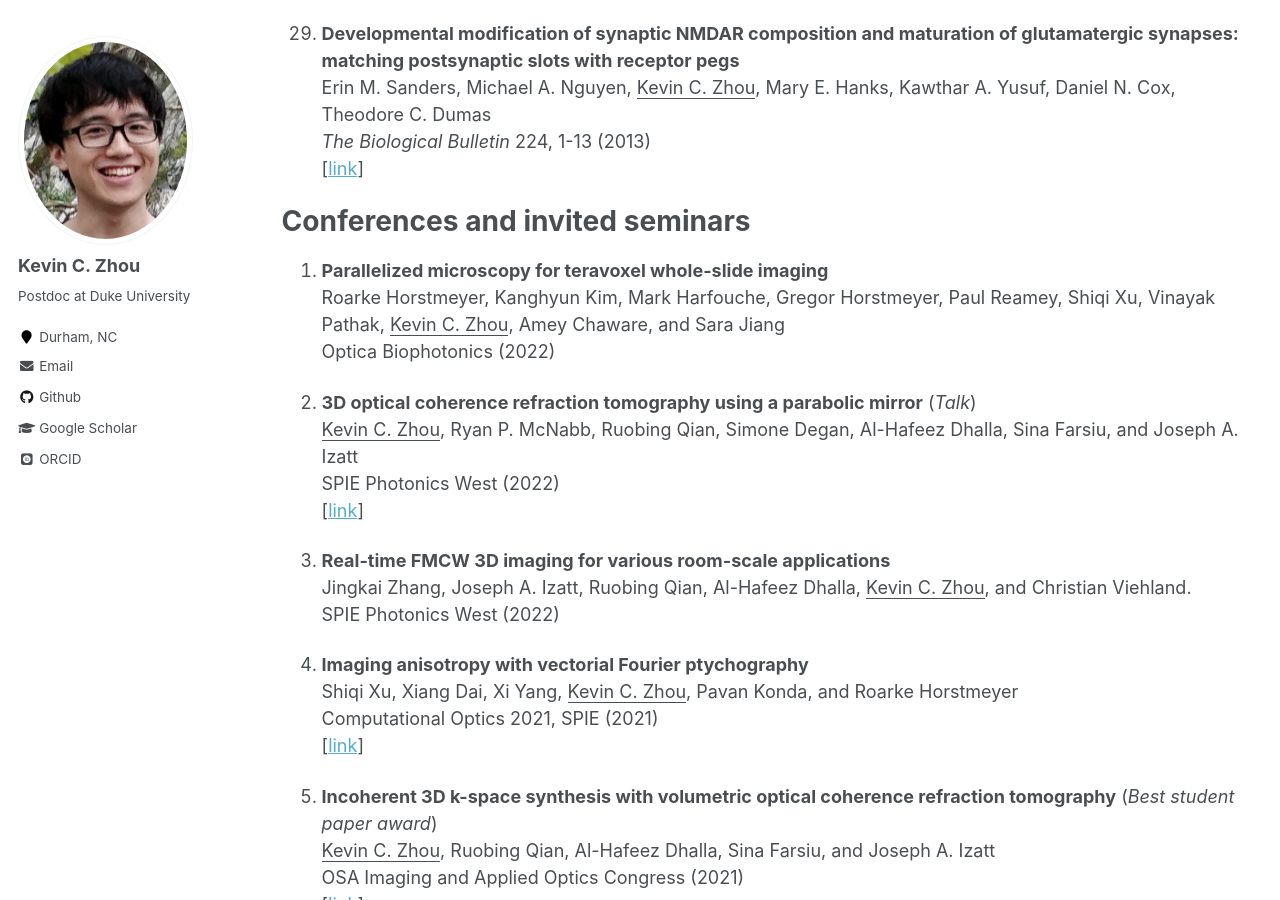
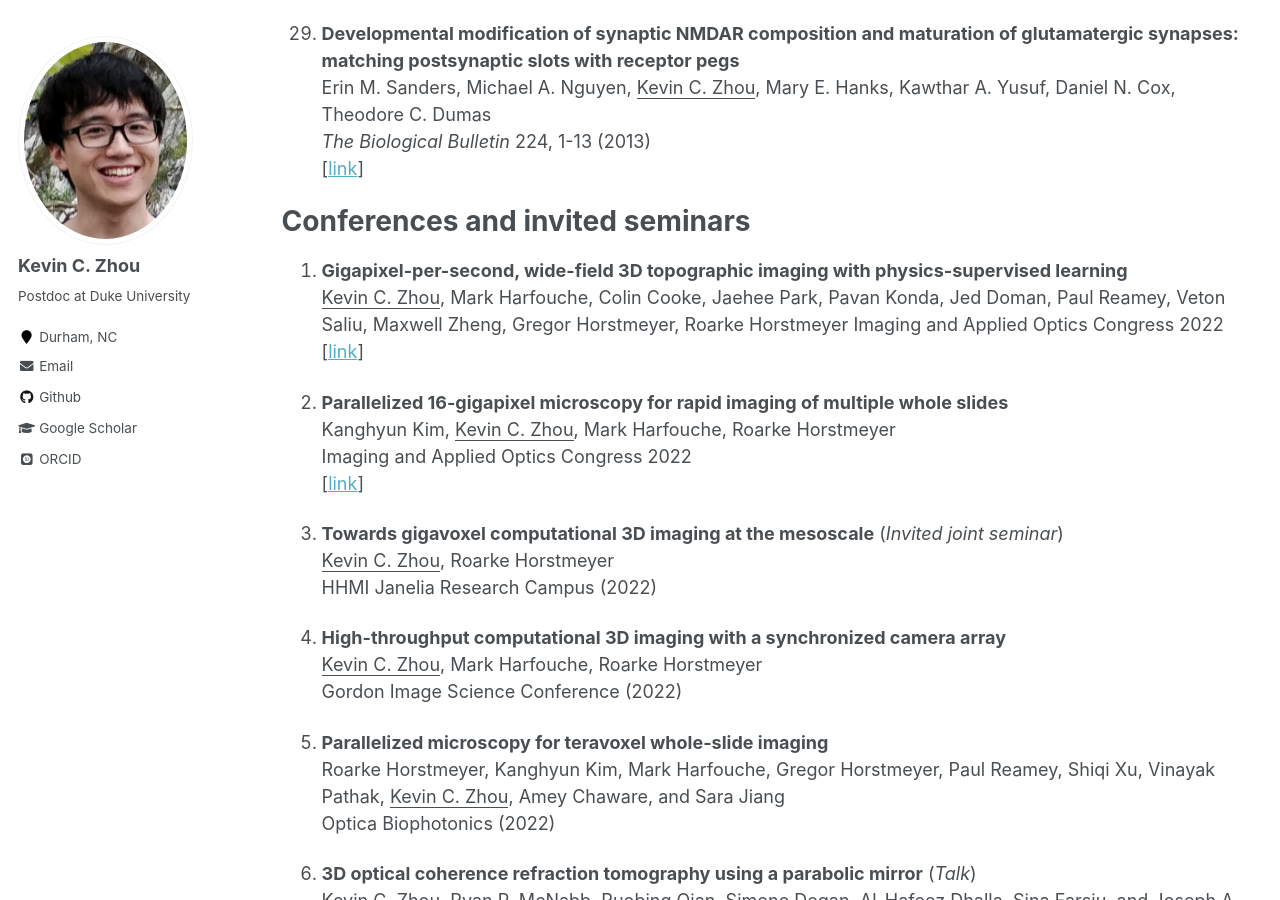
Before and after one commit to kevinczhou/kevinczhou.github.io, a Jekyll site: the page built from _pages/publications.md, in a window 1280 px wide and 900 px high, scrolled down 4417 px. Built offline with Jekyll 4.4.1, drawn with Linux system fonts in a browser that asks for light colours; some web fonts are replaced.

Commit message:
Update publications.md

```diff
--- a/_pages/publications.md
+++ b/_pages/publications.md
@@ -155,6 +155,24 @@ Erin M. Sanders, Michael A. Nguyen, <ins>Kevin C. Zhou</ins>, Mary E. Hanks, Kaw
 
 
 # Conferences and invited seminars
+1. **Gigapixel-per-second, wide-field 3D topographic imaging with physics-supervised learning**
+<ins>Kevin C. Zhou</ins>, Mark Harfouche, Colin Cooke, Jaehee Park, Pavan Konda, Jed Doman, Paul Reamey, Veton Saliu, Maxwell Zheng, Gregor Horstmeyer, Roarke Horstmeyer
+Imaging and Applied Optics Congress 2022
+[[link](https://opg.optica.org/abstract.cfm?uri=COSI-2022-JW4C.4)]
+
+1. **Parallelized 16-gigapixel microscopy for rapid imaging of multiple whole slides**
+Kanghyun Kim, <ins>Kevin C. Zhou</ins>, Mark Harfouche, Roarke Horstmeyer
+Imaging and Applied Optics Congress 2022
+[[link](https://opg.optica.org/abstract.cfm?uri=ISA-2022-IW1C.3)]
+
+1. **Towards gigavoxel computational 3D imaging at the mesoscale** (*Invited joint seminar*)
+<ins>Kevin C. Zhou</ins>, Roarke Horstmeyer
+HHMI Janelia Research Campus (2022)
+
+1. **High-throughput computational 3D imaging with a synchronized camera array**
+<ins>Kevin C. Zhou</ins>, Mark Harfouche, Roarke Horstmeyer
+Gordon Image Science Conference (2022)
+
 1. **Parallelized microscopy for teravoxel whole-slide imaging**
 Roarke Horstmeyer, Kanghyun Kim, Mark Harfouche, Gregor Horstmeyer, Paul Reamey, Shiqi Xu, Vinayak Pathak, <ins>Kevin C. Zhou</ins>, Amey Chaware, and
 Sara Jiang
```
